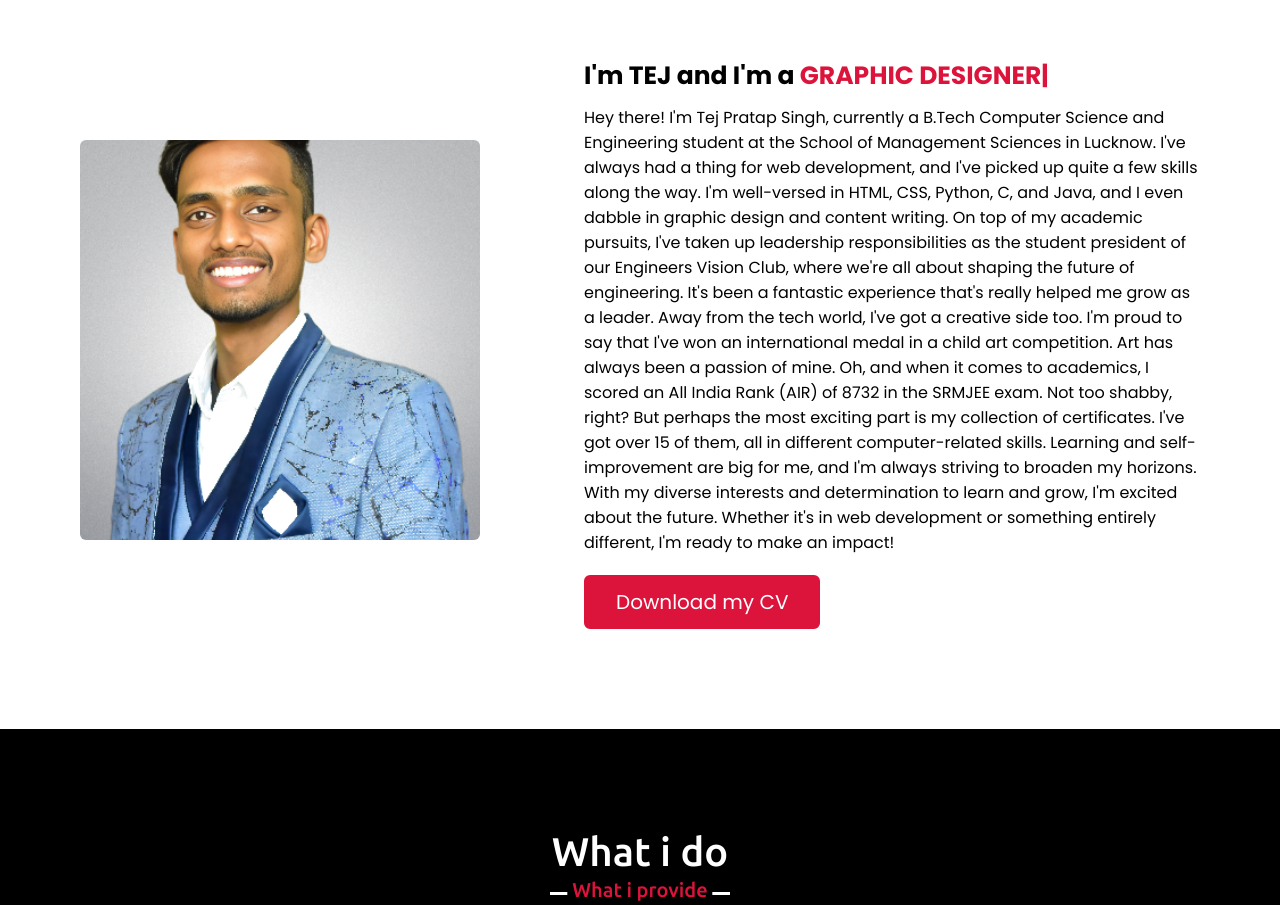
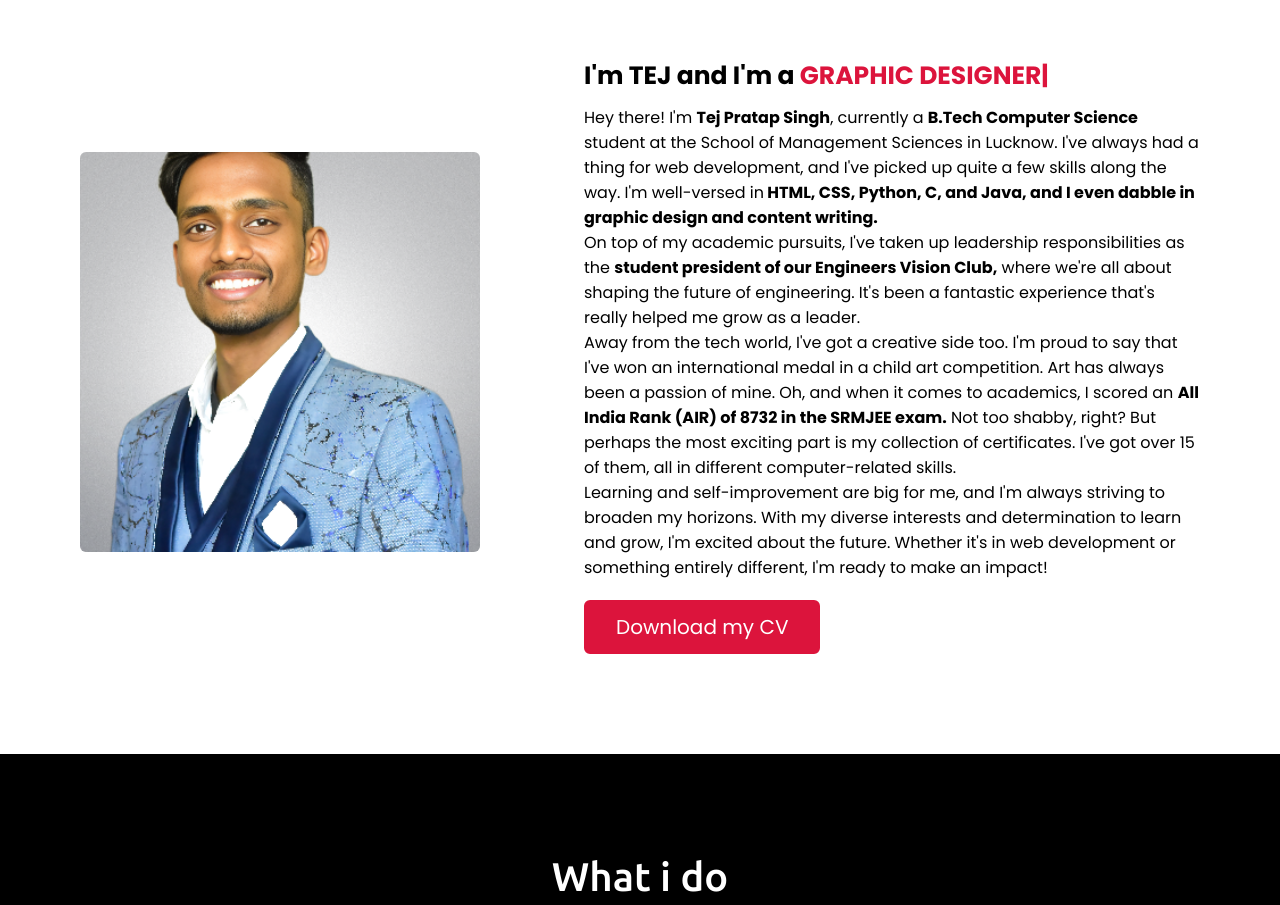
Before and after one commit to jet0704/Portfolio, a plain HTML site: page index.html in a window 1280 px wide. Shown: the part 969-1874 px from the top of the page. Drawn offline with nearby package versions, Linux system fonts and the light colour scheme.

Commit message:
Update index.html

```diff
--- a/index.html
+++ b/index.html
@@ -59,17 +59,17 @@
                 <div class="column right">
                     <div class="text">I'm TEJ and I'm a <span class="typing-2"></span></div>
                     <p>
-                    Hey there! I'm Tej Pratap Singh, currently a B.Tech Computer Science and Engineering student at the School of Management Sciences in Lucknow. I've always had a thing for web development, and I've picked up quite a few skills along the way. I'm well-versed in HTML, CSS, Python, C, and Java, and I even dabble in graphic design and content writing.
-
-                    On top of my academic pursuits, I've taken up leadership responsibilities as the student president of our Engineers Vision Club, where we're all about shaping the future of engineering. It's been a fantastic experience that's really helped me grow as a leader.
-
-                    Away from the tech world, I've got a creative side too. I'm proud to say that I've won an international medal in a child art competition. Art has always been a passion of mine.
-
-                    Oh, and when it comes to academics, I scored an All India Rank (AIR) of 8732 in the SRMJEE exam. Not too shabby, right?
-
-                    But perhaps the most exciting part is my collection of certificates. I've got over 15 of them, all in different computer-related skills. Learning and self-improvement are big for me, and I'm always striving to broaden my horizons.
-
-                    With my diverse interests and determination to learn and grow, I'm excited about the future. Whether it's in web development or something entirely different, I'm ready to make an impact!
+                    Hey there! I'm <b>Tej Pratap Singh</b>, currently a <b> B.Tech Computer Science </b> student at the School of Management Sciences in Lucknow.
+                    I've always had a thing for web development, and I've picked up quite a few skills along the way.
+                    I'm well-versed in<b> HTML, CSS, Python, C, and Java, and I even dabble in graphic design and content writing.</b></p>
+                    <p>On top of my academic pursuits, I've taken up leadership responsibilities as the <b>student president of our Engineers Vision Club,</b> where we're all about shaping the future of engineering.
+                    It's been a fantastic experience that's really helped me grow as a leader.</p><p>
+                    Away from the tech world, I've got a creative side too. I'm proud to say that I've won an international medal in a child art competition.
+                    Art has always been a passion of mine. Oh, and when it comes to academics, I scored an <b>All India Rank (AIR) of 8732 in the SRMJEE exam.</b> Not too shabby, right?
+                    But perhaps the most exciting part is my collection of certificates. I've got over 15 of them, all in different computer-related skills.</p><p>
+                    Learning and self-improvement are big for me, and I'm always striving to broaden my horizons.
+                    With my diverse interests and determination to learn and grow, I'm excited about the future.
+                    Whether it's in web development or something entirely different, I'm ready to make an impact!</p>
                     </p>
                     <a href="#">Download my CV</a>
                 </div>
```
